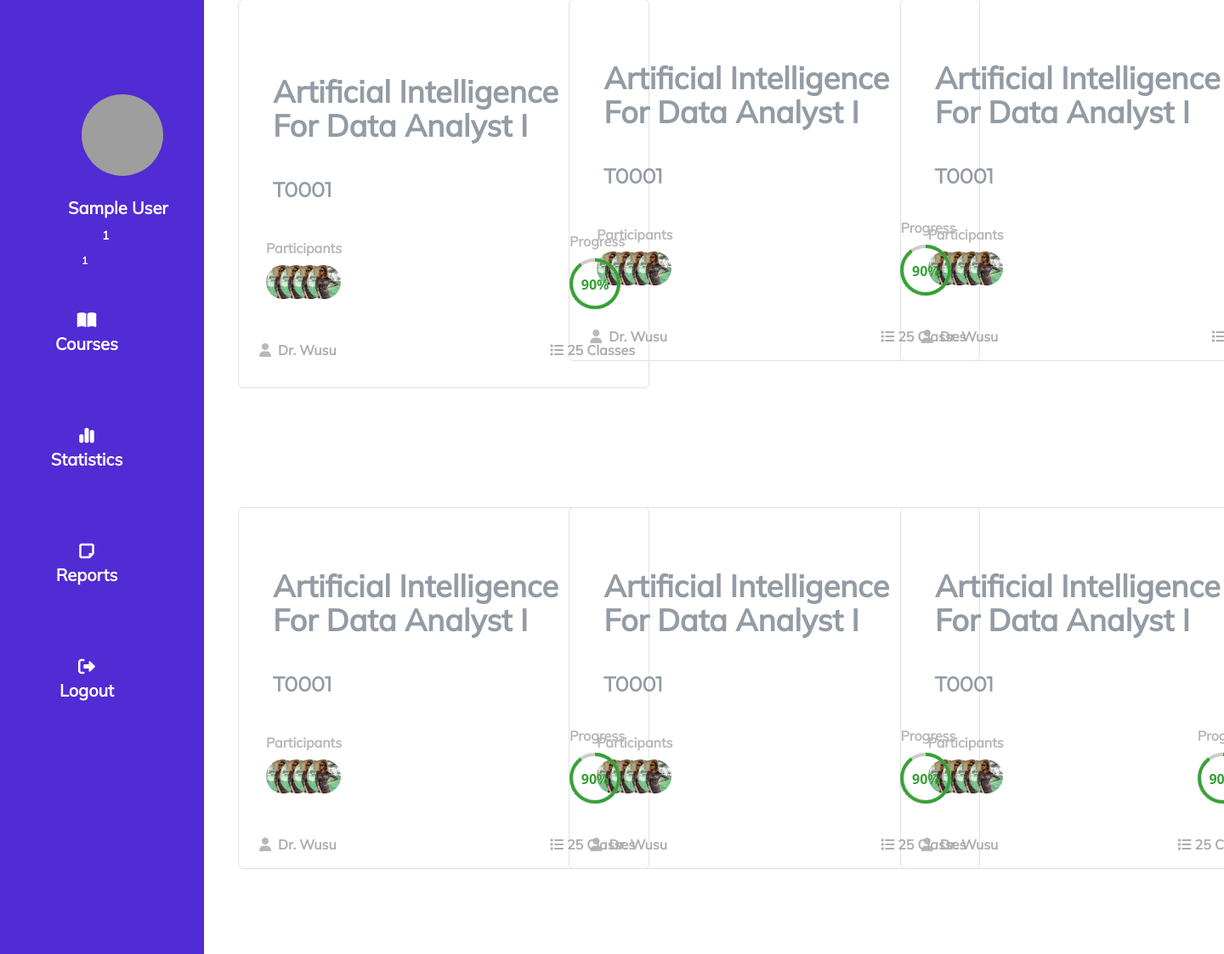
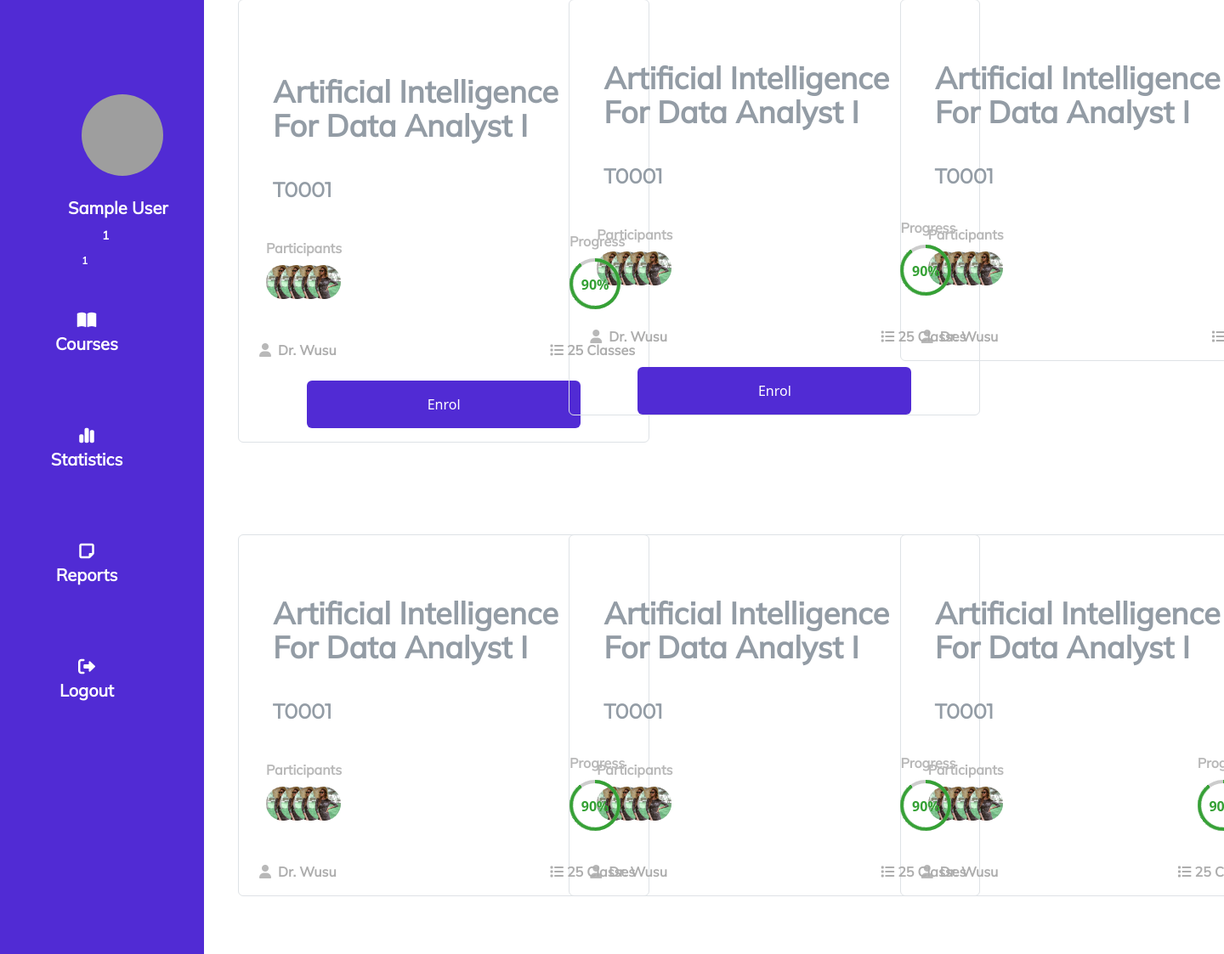
Before and after one commit to prudentelias1024/attendance-marker, a PHP site: page /Dashboard/courses.php in a window 1440 px wide; the page is wider, and only the part inside the window is pictured. Shown: the part 65-1188 px from the top of that part at 85% size. Run offline with PHP 8.4, Linux system fonts and the light colour scheme; the visitor is signed in with stand-in values (Sample User, id 1); some libraries are stand-ins or nearby versions; some web fonts are replaced; grey boxes are pictures that could not be loaded.

Commit message:
Enrol Button Added

```diff
--- a/Dashboard/courses.php
+++ b/Dashboard/courses.php
@@ -8,7 +8,7 @@
 <link rel="icon" type="image/png" sizes="16x16" href="/favicon-16x16.png">
 <link rel="manifest" href="/site.webmanifest">
   <script src="https://cdn.tailwindcss.com"></script>
-  <link rel="stylesheet" href="../circular_progress.css" >
+  <link rel="stylesheet" href="../circular_progress.css" />
   <title> Attendance Marker </title>
 </head>
   <body>
@@ -45,7 +45,6 @@
 
        <p class="font-[Mulish] font-semibold text-[#b8b8b8]">Participants</p> <br>
 
-
        <div class="participants flex flex-row -mt-8">
         <img src="../uploads/Alaba Bukola.jpg" alt="" class="rounded-full  w-10  h-10 object-cover ">
         <img src="../uploads/Alaba Bukola.jpg" alt="" class="rounded-full  w-10  h-10 object-cover -ml-6">
@@ -72,9 +71,8 @@
               </div>
           </div>
   </div>
+
   </div>
-
-
         </div>
 
   <div class="flex flex-row mt-12 justify-between -ml-20 -mb-12">
@@ -88,6 +86,9 @@
 
     </div>
   </div>
+
+  <button id="enrol" class=" bg-[#512bd4] mt-14 w-full text-white py-3 rounded-md -mb-12">Enrol</button>
+
 </div>
 <div class="course border w-fit flex flex-col   px-20 h-fit   py-12 rounded-md ">
 
@@ -149,6 +150,8 @@
 
     </div>
   </div>
+  <button id="enrol" class=" bg-[#512bd4] mt-14 w-full text-white py-3 rounded-md -mb-12">Enrol</button>
+
 </div>
 <div class="course border w-fit flex flex-col   px-20 h-fit   py-12 rounded-md ">
 
--- a/circular_progress.css
+++ b/circular_progress.css
@@ -78,7 +78,11 @@
     animation: loading-2 1.5s linear forwards 1.8s;
 }
 
+.enrol{
 
+    width: 145%;
+    margin-left: -4.6em
+}
 
 
 
```
